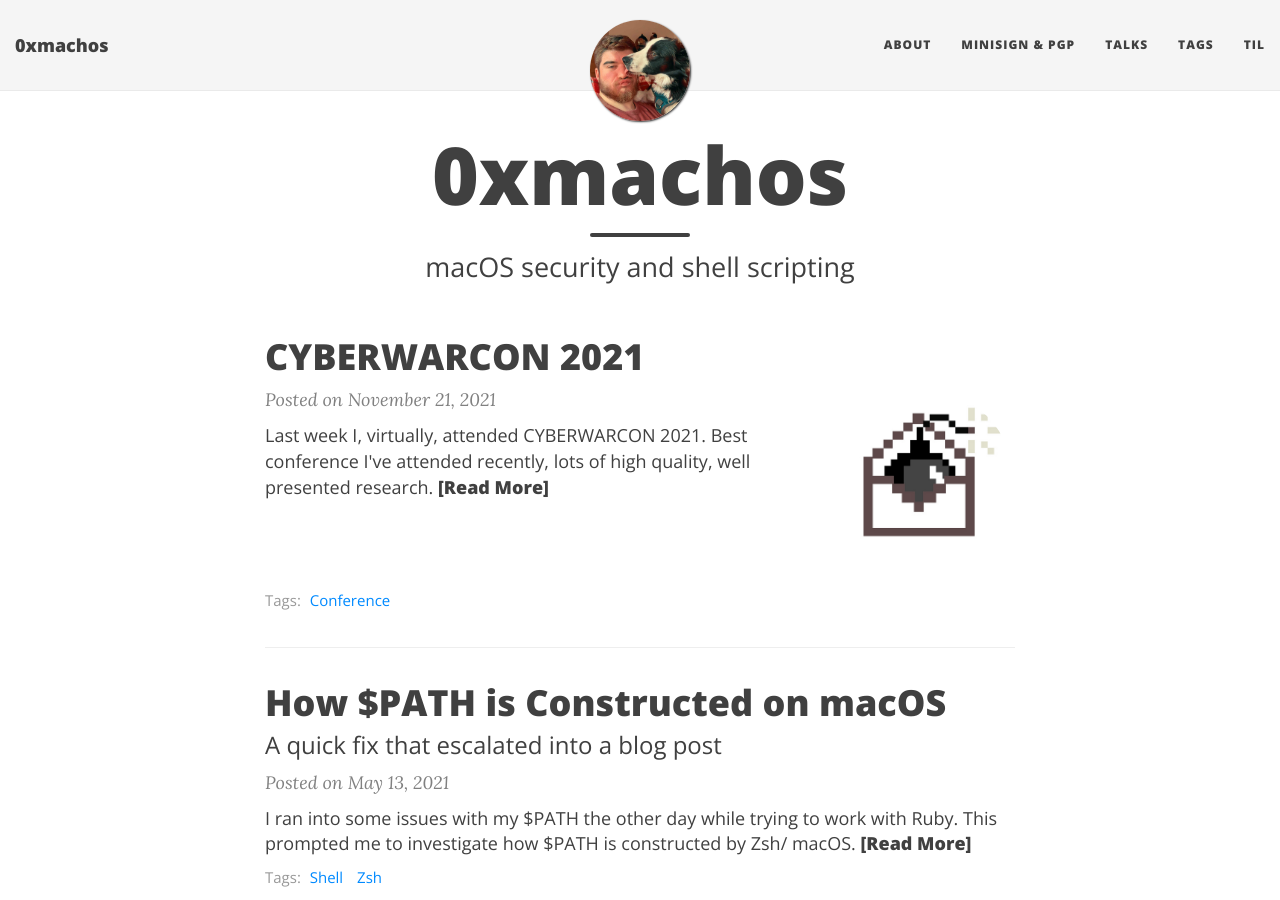
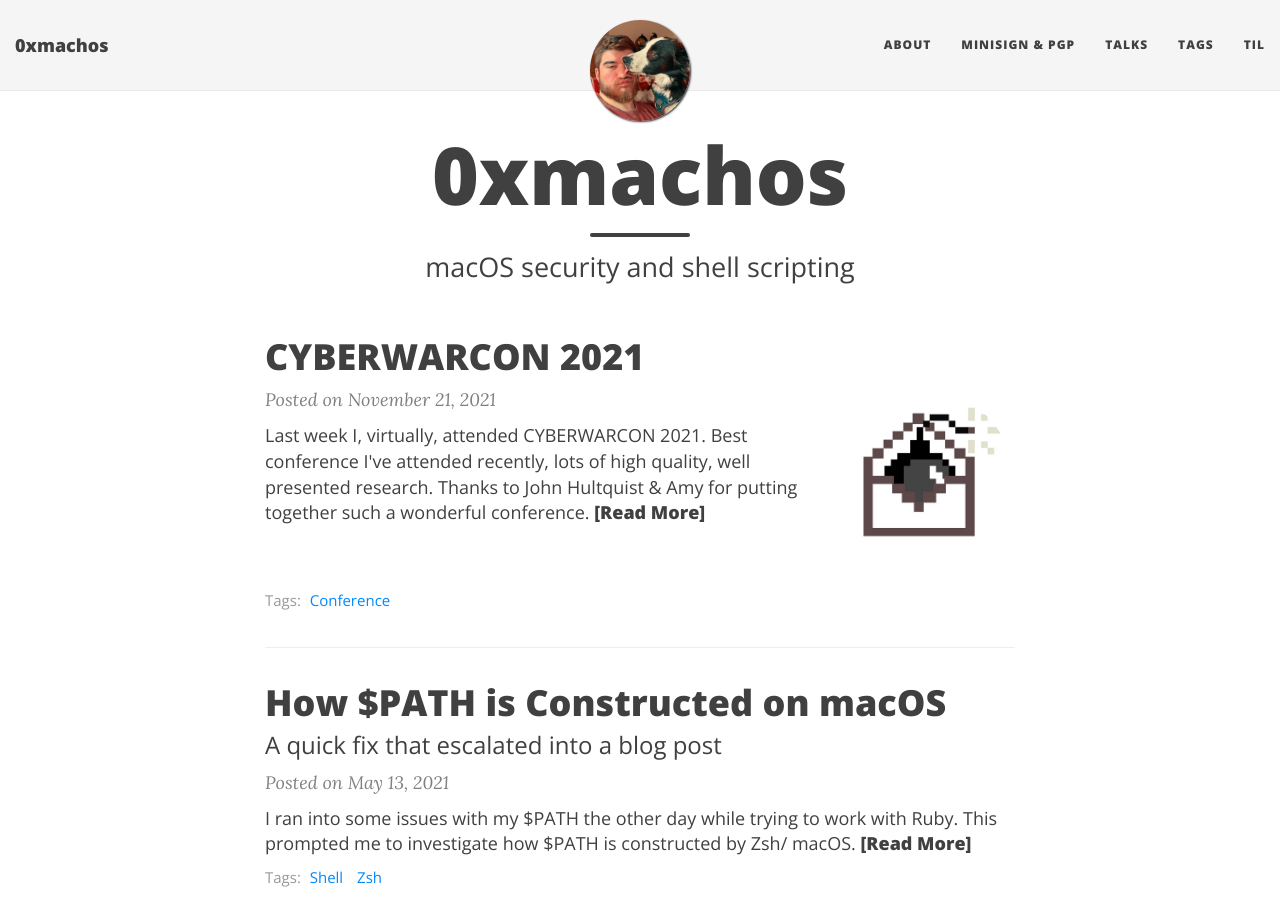
Before and after one commit to 0xmachos/0xmachos.github.io, a Jekyll site: the page built from index.html, in a window 1280 px wide and 900 px high. Built offline with Jekyll 4.4.1, drawn with Linux system fonts in a browser that asks for light colours; nearby versions of some CDN libraries; the list of posts is cut into pages by our own code.

Commit message:
Update excerpt

```diff
--- a/_posts/2021-11-21-CYBERWARCON-2021.md
+++ b/_posts/2021-11-21-CYBERWARCON-2021.md
@@ -1,6 +1,6 @@
 ---
 title:		"CYBERWARCON 2021"
-excerpt:	"Last week I, virtually, attended CYBERWARCON 2021. Best conference I've attended recently, lots of high quality, well presented research."
+excerpt:	"Last week I, virtually, attended CYBERWARCON 2021. Best conference I've attended recently, lots of high quality, well presented research. Thanks to John Hultquist & Amy for putting together such a wonderful conference."
 share-img:	"/img/posts/cyberwarcon-logo.jpg"
 image:		"/img/posts/cyberwarcon-logo.jpg"
 tags:		[Conference]
```
